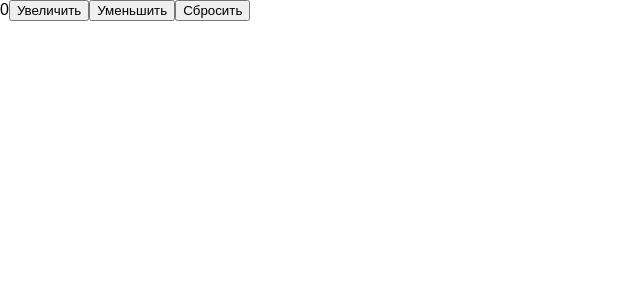
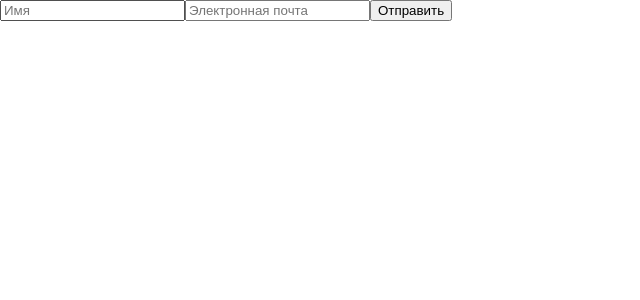
Before and after one commit to Anton102967/new-app2, a React (Vite) app: page / in a window 1280 px wide. Shown: the top 300 px of the page, without its empty margins (0-640 px from the left). Built offline with nearby package versions, Linux system fonts and the light colour scheme.

Commit message:
Функциональные Компоненты и Хуки: Углублённое Понимание useState

```diff
--- a/src/App.jsx
+++ b/src/App.jsx
@@ -1,9 +1,9 @@
-import {MultiCounter} from "./components/Test.jsx";
+import {UserForm} from "./components/Test.jsx";
 
 function App() {
     return (
         <>
-            <MultiCounter />
+            <UserForm />
         </>
     )
 }
--- a/src/components/Test.jsx
+++ b/src/components/Test.jsx
@@ -275,3 +275,52 @@ export function MultiCounter() {
         </div>
     )
 }
+
+export function TextCount({count}) {
+    const [text, setText] = useState(null);
+    const [prewCount, setPrewCount] = useState(0);
+
+    if(count !== prewCount) {
+        setPrewCount(count);
+        setText(count > prewCount ? 'увеличилось' : 'уменьшилось')
+    }
+
+     return (
+        <>
+            {count}
+            {text && <p>Текущее значение {text}</p>}
+        </>
+    )
+}
+
+export function UserForm() {
+
+    const [name, setName] = useState(null);
+    const [email, setEmail] = useState(null);
+
+    const formSend = (e) => {
+        e.preventDefault();
+        const nameValue = e.target.elements.name.value;
+        const emailValue = e.target.elements.email.value;
+
+        setName(nameValue);
+        setEmail(emailValue);
+
+        console.log(nameValue);
+        console.log(emailValue);
+    }
+
+    return (
+        <>
+            <form
+                action=""
+                onClick={formSend}
+            >
+                <input name={'name'} type="text" placeholder={'Имя'}/>
+                <input name={'email'} type="text" placeholder={'Электронная почта'}/>
+                <button>Отправить</button>
+            </form>
+        </>
+    )
+
+}
```
